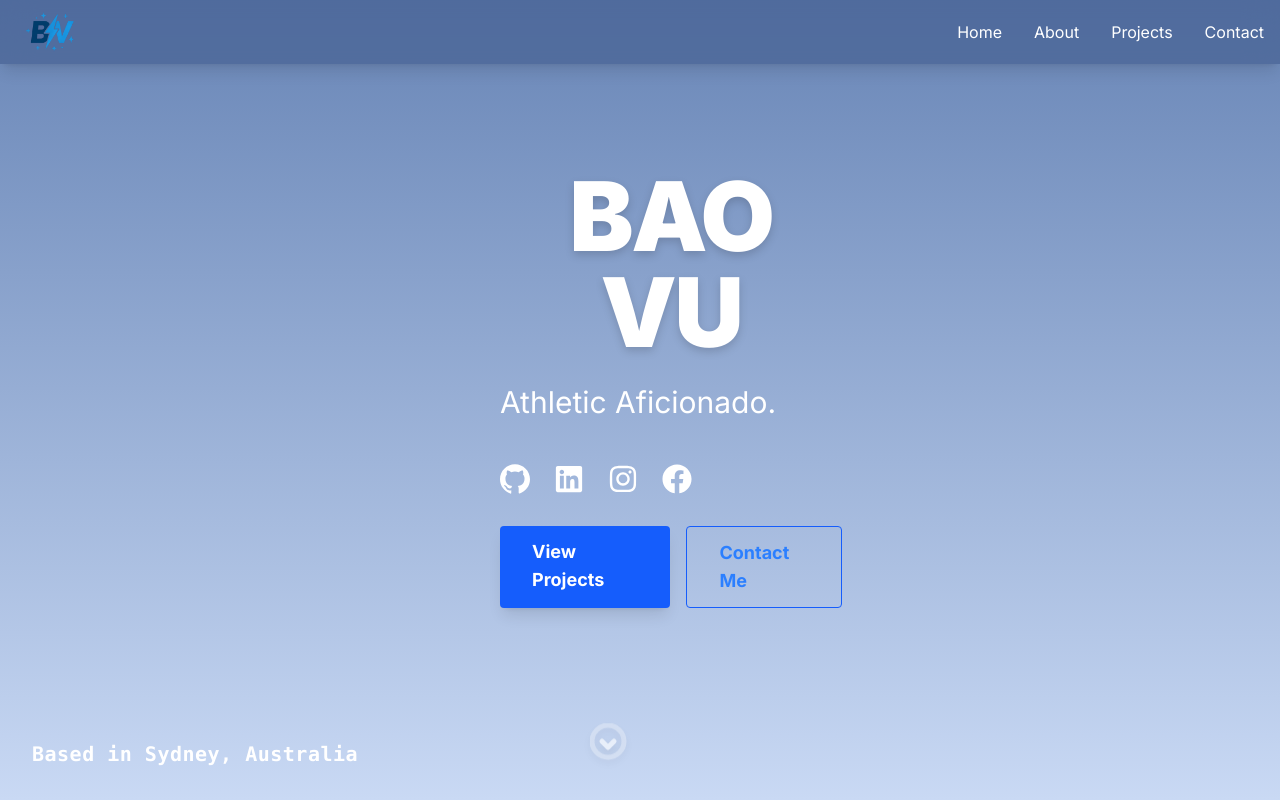
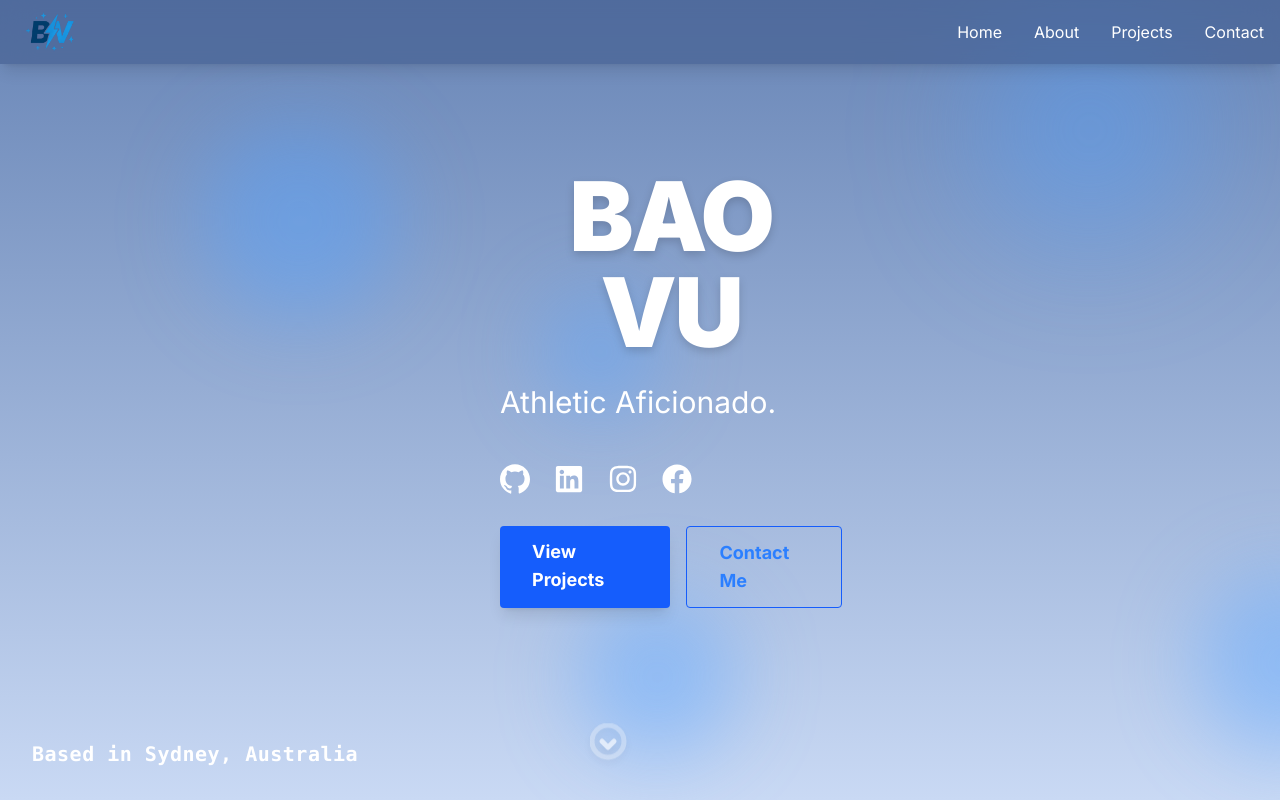
Before and after one commit to BaoVu2004/my_portfolio, a React (Vite) app: page / in a window 1280 px wide. Shown: the top 800 px of the page. Built offline with nearby package versions, Linux system fonts and the light colour scheme.

Commit message:
Implemented testing floating bubbles

```diff
--- a/src/components/sections/Home.jsx
+++ b/src/components/sections/Home.jsx
@@ -20,6 +20,11 @@ export const Home = () => {
   });
   const opacity = useTransform(scrollYProgress, [0, 0.5], [1, 0]);
 
+  // Animated background blobs
+  // You can add more or change colors as you like!
+  // No need for scrollY here, just looping animation
+  // If you want parallax for an image, use useScroll/useTransform as in previous answers
+
   useEffect(() => {
     const timeout = setTimeout(() => {
       setIndex((prev) => (prev + 1) % words.length);
@@ -33,6 +38,33 @@ export const Home = () => {
       ref={sectionRef}
       className="min-h-screen flex items-center justify-center relative overflow-hidden bg-gradient-to-b from-[#6885b6] to-[#c9d9f4] text-gray-100"
     >
+      {/* Animated background blobs */}
+      <motion.div
+        animate={{ y: [0, -60, 0] }}
+        transition={{ duration: 9, repeat: Infinity, repeatType: "mirror", ease: "easeInOut" }}
+        className="absolute top-[80px] right-[80px] w-[220px] h-[220px] bg-blue-400/40 rounded-full blur-3xl z-0"
+      />
+      <motion.div
+        animate={{ y: [0, 60, 0], x: [0, 40, 0] }}
+        transition={{ duration: 12, repeat: Infinity, repeatType: "mirror", ease: "easeInOut" }}
+        className="absolute bottom-[100px] right-[-60px] w-[180px] h-[180px] bg-blue-400/40 rounded-full blur-2xl z-0"
+      />
+      <motion.div
+        animate={{ y: [0, -40, 0] }}
+        transition={{ duration: 10, repeat: Infinity, repeatType: "mirror", ease: "easeInOut" }}
+        className="absolute top-[20%] left-[200px] w-[200px] h-[200px] bg-blue-400/40 rounded-full blur-2xl z-0"
+      />
+      <motion.div
+        animate={{ y: [0, 50, 0], x: [0, -30, 0] }}
+        transition={{ duration: 14, repeat: Infinity, repeatType: "mirror", ease: "easeInOut" }}
+        className="absolute bottom-[10%] left-[600px] w-[160px] h-[160px] bg-blue-400/40 rounded-full blur-2xl z-0"
+      />
+      <motion.div
+        animate={{ y: [0, -30, 0], x: [0, 30, 0] }}
+        transition={{ duration: 11, repeat: Infinity, repeatType: "mirror", ease: "easeInOut" }}
+        className="absolute top-[40%] left-[40%] w-[120px] h-[120px] bg-blue-400/40 rounded-full blur-2xl z-0"
+      />
+
       <div className="flex flex-col md:flex-row items-center w-full z-10 pl-50 md:pl-125">
         {/* Hero Content */}
         <motion.div
@@ -76,7 +108,7 @@ export const Home = () => {
               <SiGithub />
             </a>
             <a
-              href="https://www.linkedin.com/in/baovutech/"
+              href="https://www.linkedin.com/in/baovudev/"
               target="_blank"
               rel="noopener noreferrer"
               className="text-white hover:text-blue-400 text-3xl transition-colors"
@@ -128,7 +160,6 @@ export const Home = () => {
             Based in Sydney, Australia
           </span>
         </motion.div>
-
       </div>
 
       <motion.a
--- a/src/components/sections/Projects.jsx
+++ b/src/components/sections/Projects.jsx
@@ -29,7 +29,7 @@ export const Projects = () => {
   return (
     <>
       <div className="w-full shadow-inner h-[1px] w-full bg-[#e5e7eb]" />
-      <section id="projects" className="w-full min-h-screen bg-[#f3f4f6] py-20 px-4 flex flex-col items-center">
+      <section id="projects" className="w-full min-h-screen  py-20 px-30 flex flex-col items-center">
         <div className="w-full">
         {/* Header */}
         <div className="flex flex-col md:flex-row justify-between items-center mb-12 w-full">
```
Also changed, not shown: src/components/sections/About.jsx (indentation only).
